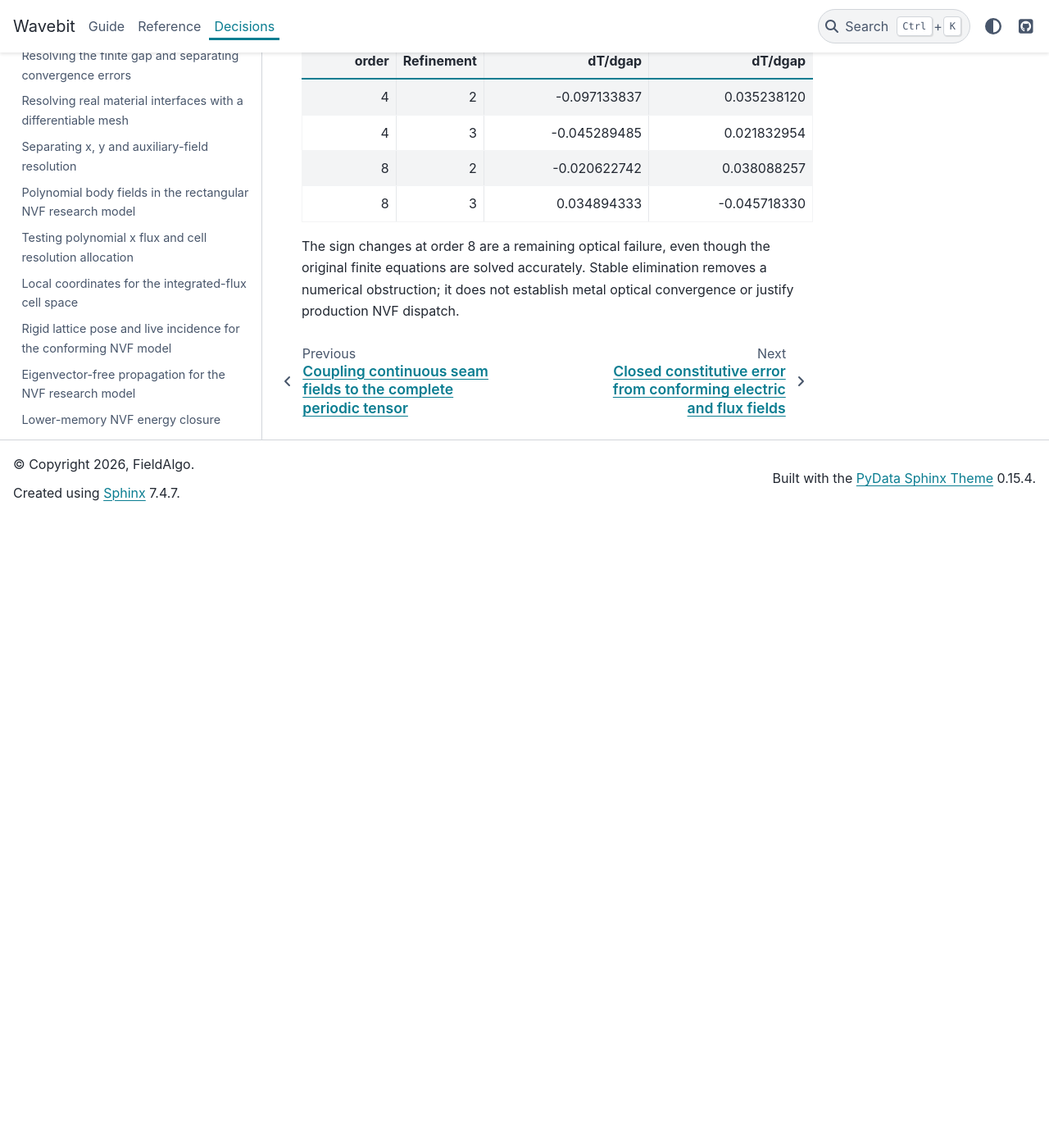
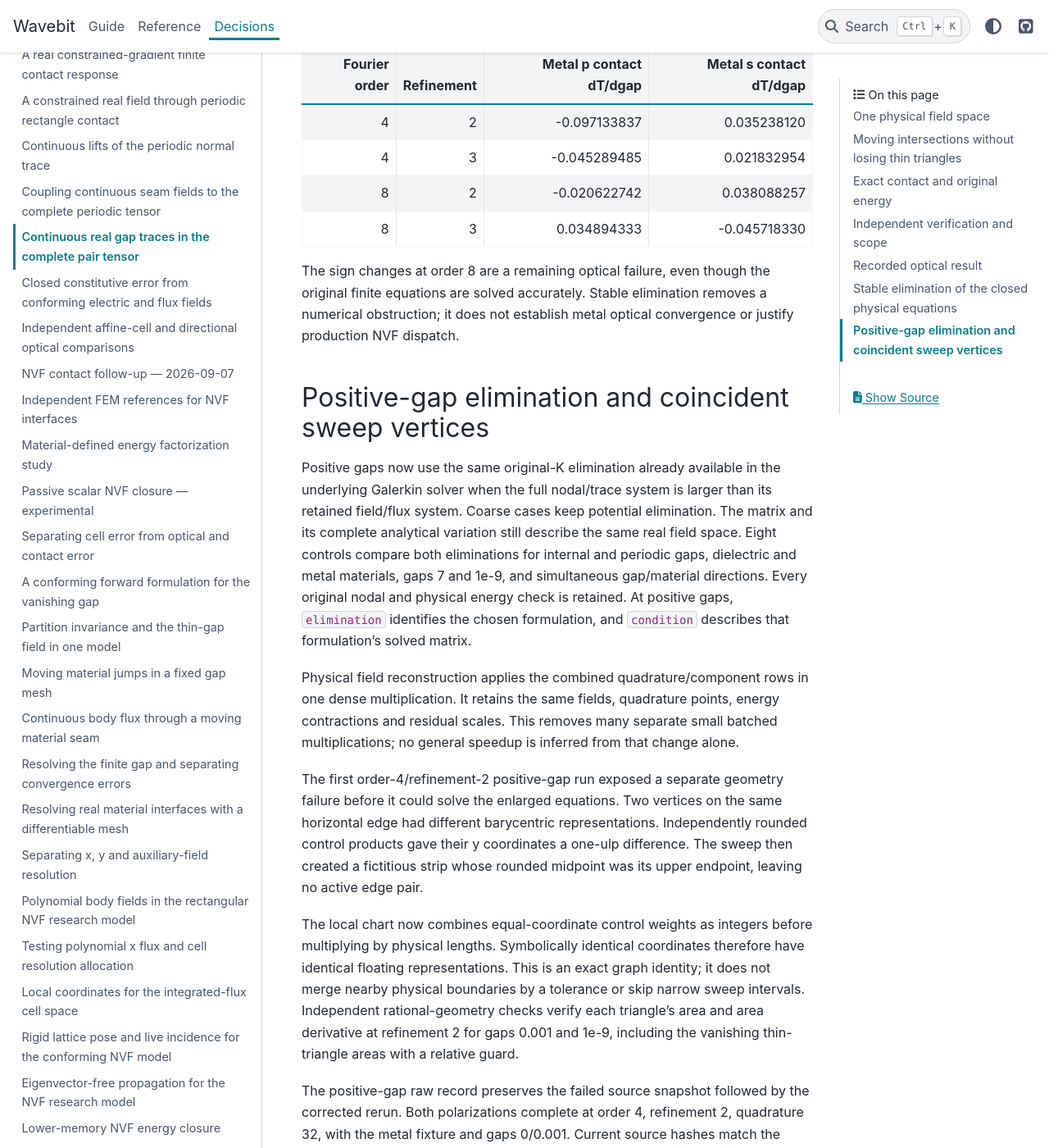
Before and after one commit to fieldalgo/wavebit, a Sphinx documentation site: the page built from docs/nvf-coupled-pair-seam-galerkin.md, in a window 1280 px wide and 1400 px high, scrolled down 5745 px. Shown: the whole window at 82% size. Built offline with Sphinx 7.4.7 and the PyData theme 0.15.4, drawn with Linux system fonts in a browser that asks for light colours; before the commit the page ends 6375 px from its top, so only the background shows below that; some of the changed text lies outside the part shown.

Commit message:
Preserve coincident sweep vertices and stabilize fine positive gap solves
Combine exact geometric control weights before evaluating coordinates so a refined pair does not create fictitious one-ulp sweep strips. Eliminate fine positive-gap systems through the original weak operator and fuse field reconstruction products without changing energy or nodal guards. Retain the failed source snapshot and corrected metal run; 61 coupled numerical and 54 documentation checks pass.

Co-authored-by: Codex <noreply@openai.com>

```diff
--- a/docs/nvf-coupled-pair-seam-galerkin.md
+++ b/docs/nvf-coupled-pair-seam-galerkin.md
@@ -9,6 +9,7 @@ Targets:
 - `studies/nvf_coupled_pair_seam_galerkin.py`
 - `studies/results/nvf_coupled_pair_seam_galerkin.log`
 - `studies/results/nvf_pair_seam_retained_contact.log`
+- `studies/results/nvf_pair_positive_retained.log`
 
 TL;DR: The internal rectangle pair now has continuous real gap potentials in
 its complete quadratic Galerkin solve. The independent original nodal system
@@ -216,3 +217,56 @@ The sign changes at order 8 are a remaining optical failure, even though
 the original finite equations are solved accurately. Stable elimination
 removes a numerical obstruction; it does not establish metal optical
 convergence or justify production NVF dispatch.
+
+## Positive-gap elimination and coincident sweep vertices
+
+Positive gaps now use the same original-K elimination already available in
+the underlying Galerkin solver when the full nodal/trace system is larger
+than its retained field/flux system. Coarse cases keep potential elimination.
+The matrix and its complete analytical variation still describe the same
+real field space. Eight controls compare both eliminations for internal and
+periodic gaps, dielectric and metal materials, gaps 7 and 1e-9, and simultaneous
+gap/material directions. Every original nodal and physical energy check is
+retained. At positive gaps, `elimination` identifies the chosen formulation,
+and `condition` describes that formulation's solved matrix.
+
+Physical field reconstruction applies the combined quadrature/component
+rows in one dense multiplication. It retains the same fields, quadrature
+points, energy contractions and residual scales. This removes many separate
+small batched multiplications; no general speedup is inferred from that
+change alone.
+
+The first order-4/refinement-2 positive-gap run exposed a separate geometry
+failure before it could solve the enlarged equations. Two vertices on the
+same horizontal edge had different barycentric representations. Independently
+rounded control products gave their y coordinates a one-ulp difference. The
+sweep then created a fictitious strip whose rounded midpoint was its upper
+endpoint, leaving no active edge pair.
+
+The local chart now combines equal-coordinate control weights as integers
+before multiplying by physical lengths. Symbolically identical coordinates
+therefore have identical floating representations. This is an exact graph
+identity; it does not merge nearby physical boundaries by a tolerance or
+skip narrow sweep intervals. Independent rational-geometry checks verify
+each triangle's area and area derivative at refinement 2 for gaps 0.001 and
+1e-9, including the vanishing thin-triangle areas with a relative guard.
+
+The positive-gap raw record preserves the failed source snapshot followed by
+the corrected rerun. Both polarizations complete at order 4, refinement 2,
+quadrature 32, with the metal fixture and gaps 0/0.001. Current source hashes
+match the corrected snapshot. At the positive gap the original nodal value
+and derivative residuals are below 3.81e-14; energy value and derivative
+residuals are below 4.17e-12, against the unchanged 1e-10 guards.
+
+| Polarization | Contact T | T at gap 0.001 | Contact dT/dgap | Gap secant |
+| --- | ---: | ---: | ---: | ---: |
+| p | 0.454192751 | 0.454095364 | -0.097133836 | -0.097386443 |
+| s | 0.398871799 | 0.398907274 | 0.035238119 | 0.035474886 |
+
+This run took about 95 seconds on its host, including assembly, all physical
+checks and both optical readouts; it is not a comparative timing benchmark.
+It verifies this formerly blocked finite positive-gap case. It does not
+qualify all finer meshes or all gap samples. The contact slope remains the
+same underresolved metal result, and the optical convergence failure above
+remains open. Closed-cell approximation is now measured separately by the
+[conforming electric/flux error evaluator](nvf-galerkin-error.md).
```
Also changed, not shown: docs/nvf-coupled-seam-galerkin.md (+11 -0 lines), studies/README.md, 5 other files.
